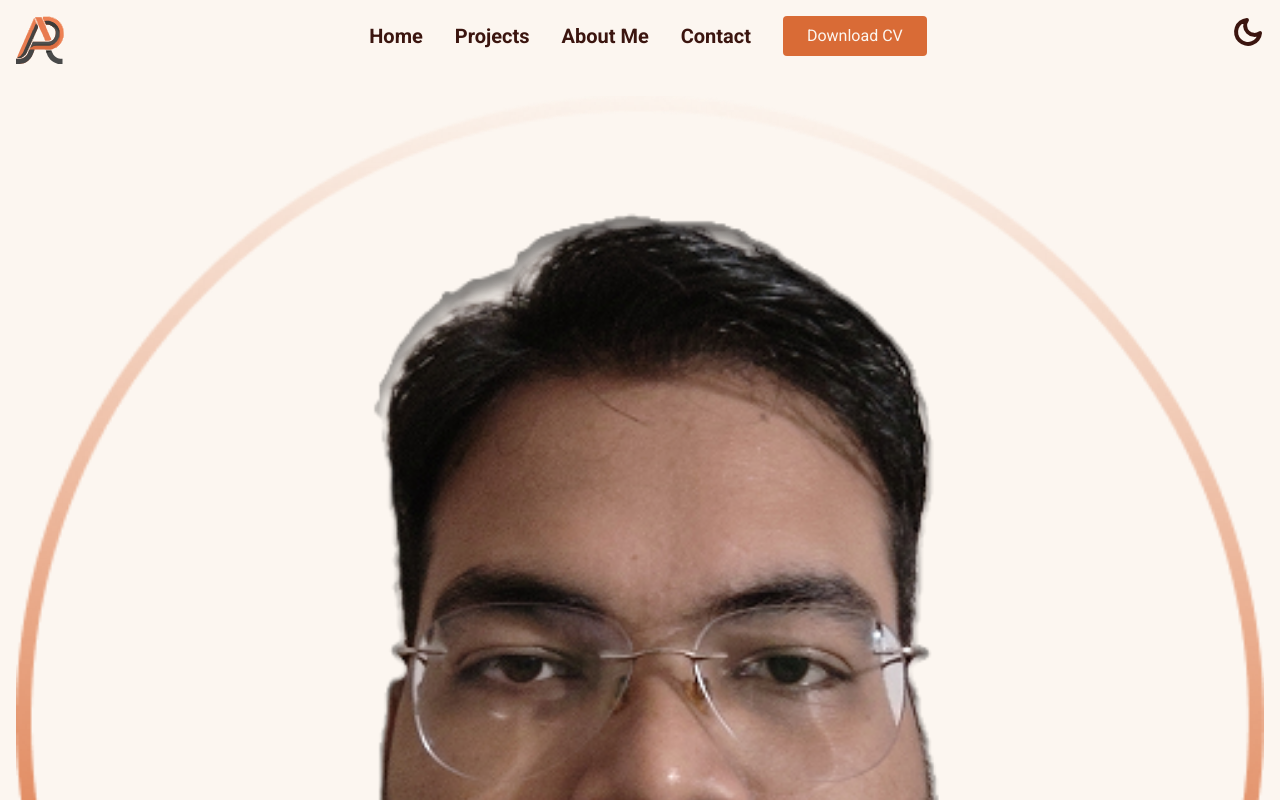
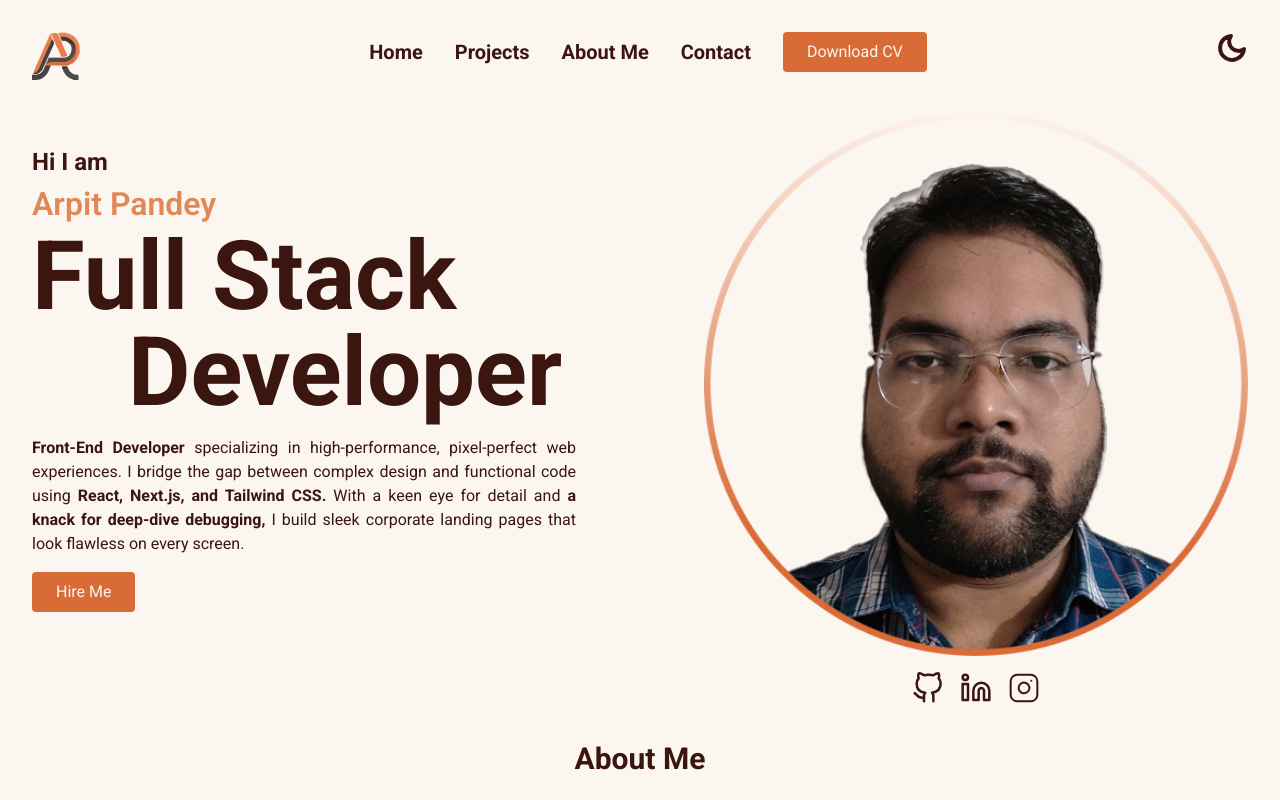
Before and after one commit to ArpitTheSlayer/portfolio-website, a Next.js app: page / in a window 1280 px wide. Shown: the top 800 px of the page. Built offline with nearby package versions, Linux system fonts and the light colour scheme.

Commit message:
style(hero section): make responsive for desktop view

```diff
--- a/app/page.tsx
+++ b/app/page.tsx
@@ -22,8 +22,8 @@ export default function Home() {
       <Navbar />
 
       {/* Hero Section */}
-      <div className="mx-4 mt-8">
-        <div>
+      <div className="mx-4 md:mx-8 mt-8 lg:flex lg:gap-32 lg:flex-row-reverse">
+        <div className="lg:flex-1">
           <Image src={profilePic} alt="Profile Picture" className="w-full" />
           <div className="flex gap-4 justify-center mt-4">
             <Link href={"https://github.com/arpittheslayer"} target="_blank">
@@ -94,14 +94,16 @@ export default function Home() {
             </Link>
           </div>
         </div>
-        <div className="mt-8 flex flex-col gap-4">
+        <div className="mt-8 flex flex-col gap-4 lg:flex-1">
           <div>
             <div className="text-h2">Hi I am</div>
             <div className="text-[2rem] font-semibold text-tia-maria-400">
               Arpit Pandey
             </div>
-            <div className="text-5xl font-bold">Full Stack</div>
-            <div className="text-5xl font-bold w-fit relative left-24">
+            <div className="text-5xl lg:text-6xl xl:text-8xl font-bold">
+              Full Stack
+            </div>
+            <div className="text-5xl lg:text-6xl xl:text-8xl font-bold w-fit relative left-24">
               Developer
             </div>
           </div>
--- a/components/Navbar.tsx
+++ b/components/Navbar.tsx
@@ -35,7 +35,7 @@ const Navbar = () => {
   const { theme, setTheme } = useTheme();
 
   return (
-    <div className="flex justify-between m-4 relative">
+    <div className="flex justify-between m-4 md:m-8 relative">
       <Link href={"/"}>
         <Image
           src={theme === "dark" ? logoDark : logoLight}
```
